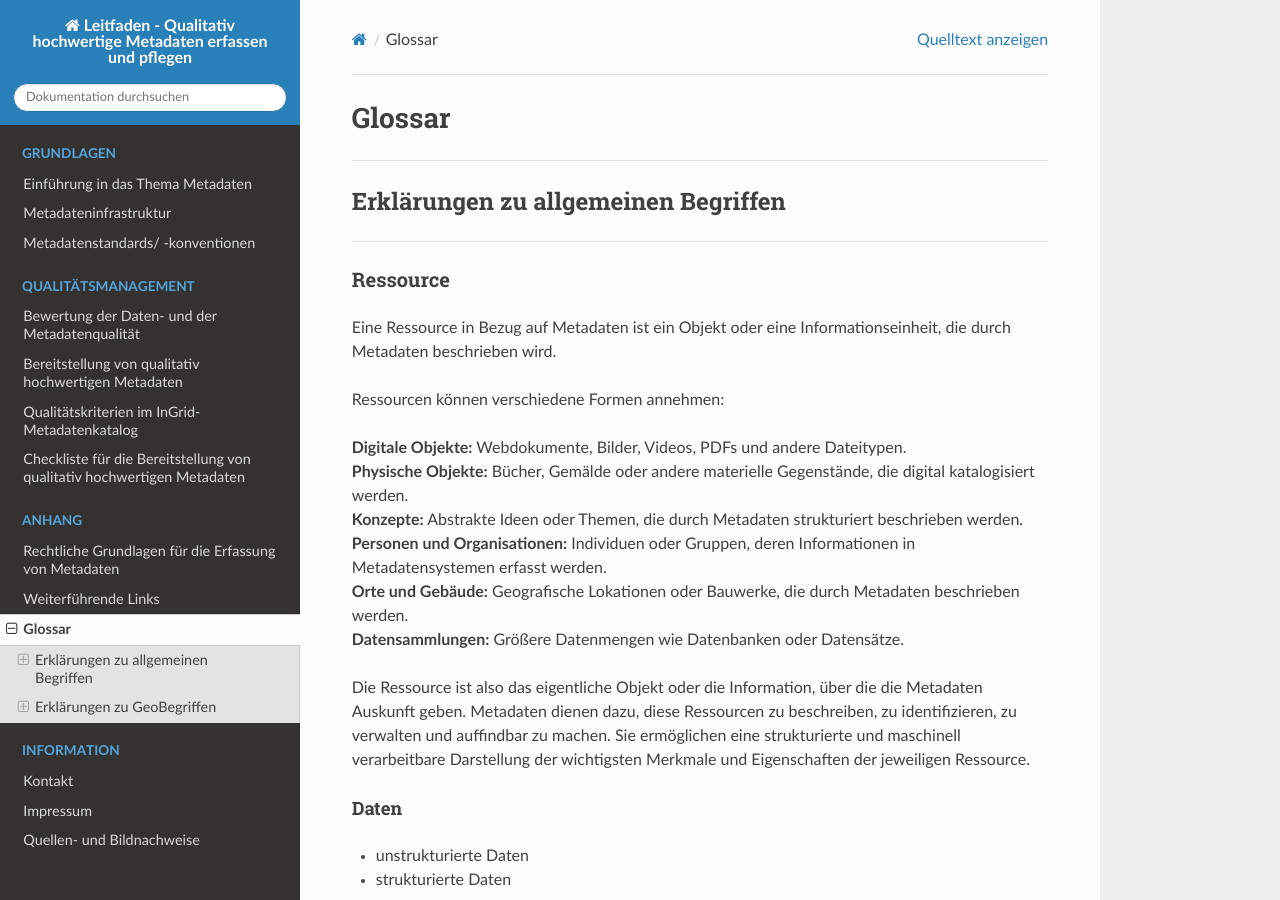
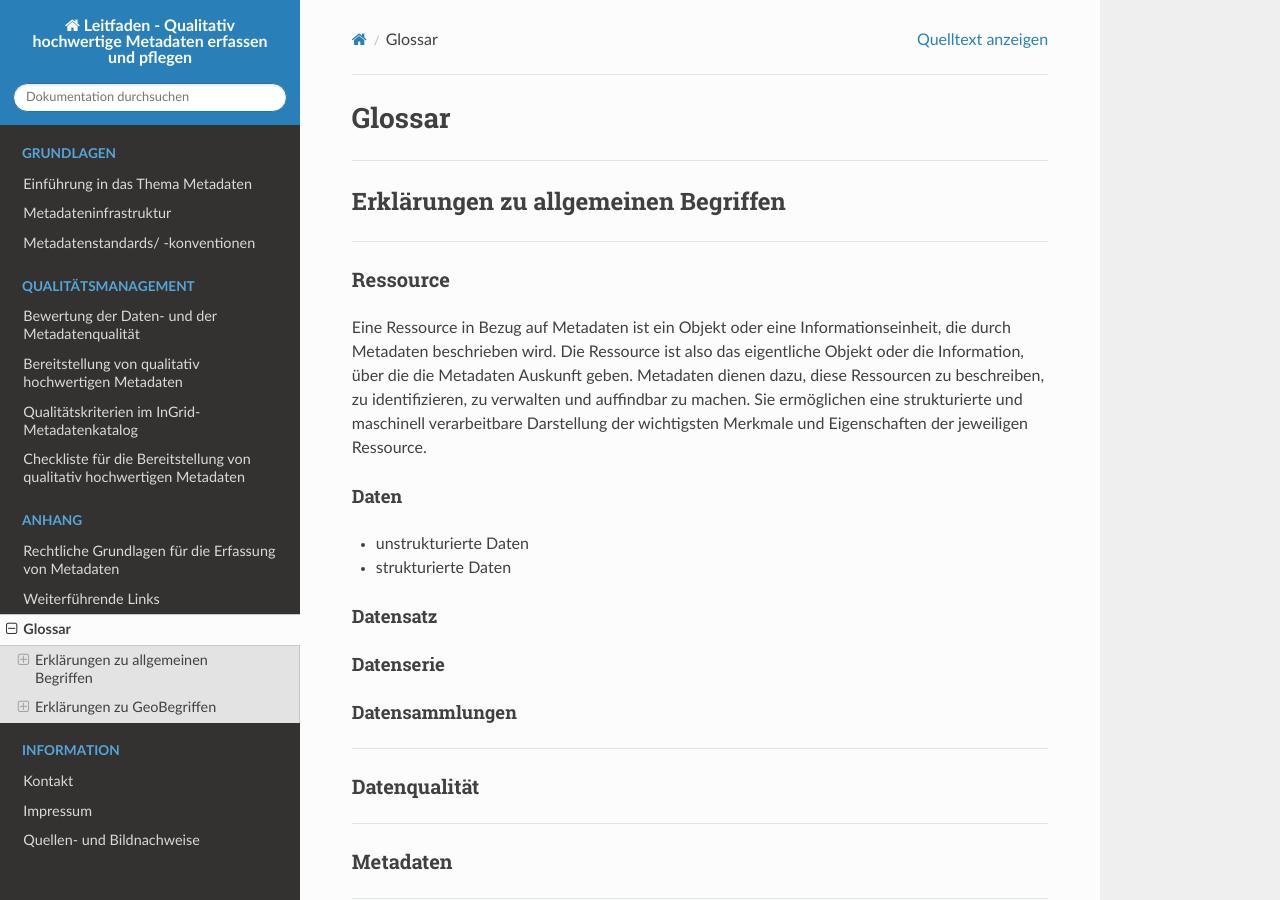
Before and after one commit to tomiwo/ingrid-mdk-st-high-quality-metadata, a Sphinx documentation site: the page built from docs/anhang/wichtige-begriffe.rst, in a window 1280 px wide and 900 px high. Built offline with Sphinx 7.4.7 and the Read the Docs theme 3.1.0, drawn with Linux system fonts in a browser that asks for light colours.

Commit message:
Update wichtige-begriffe.rst

```diff
--- a/docs/anhang/wichtige-begriffe.rst
+++ b/docs/anhang/wichtige-begriffe.rst
@@ -15,18 +15,7 @@ Erklärungen zu allgemeinen Begriffen
 Ressource
 ^^^^^^^^^
 
-Eine Ressource in Bezug auf Metadaten ist ein Objekt oder eine Informationseinheit, die durch Metadaten beschrieben wird.
-
-Ressourcen können verschiedene Formen annehmen:
-
-| **Digitale Objekte:** Webdokumente, Bilder, Videos, PDFs und andere Dateitypen.
-| **Physische Objekte:** Bücher, Gemälde oder andere materielle Gegenstände, die digital katalogisiert werden.
-| **Konzepte:** Abstrakte Ideen oder Themen, die durch Metadaten strukturiert beschrieben werden.
-| **Personen und Organisationen:** Individuen oder Gruppen, deren Informationen in Metadatensystemen erfasst werden.
-| **Orte und Gebäude:** Geografische Lokationen oder Bauwerke, die durch Metadaten beschrieben werden.
-| **Datensammlungen:** Größere Datenmengen wie Datenbanken oder Datensätze.
-
-Die Ressource ist also das eigentliche Objekt oder die Information, über die die Metadaten Auskunft geben. Metadaten dienen dazu, diese Ressourcen zu beschreiben, zu identifizieren, zu verwalten und auffindbar zu machen. Sie ermöglichen eine strukturierte und maschinell verarbeitbare Darstellung der wichtigsten Merkmale und Eigenschaften der jeweiligen Ressource.
+Eine Ressource in Bezug auf Metadaten ist ein Objekt oder eine Informationseinheit, die durch Metadaten beschrieben wird. Die Ressource ist also das eigentliche Objekt oder die Information, über die die Metadaten Auskunft geben. Metadaten dienen dazu, diese Ressourcen zu beschreiben, zu identifizieren, zu verwalten und auffindbar zu machen. Sie ermöglichen eine strukturierte und maschinell verarbeitbare Darstellung der wichtigsten Merkmale und Eigenschaften der jeweiligen Ressource.
 
 
 Daten
```
